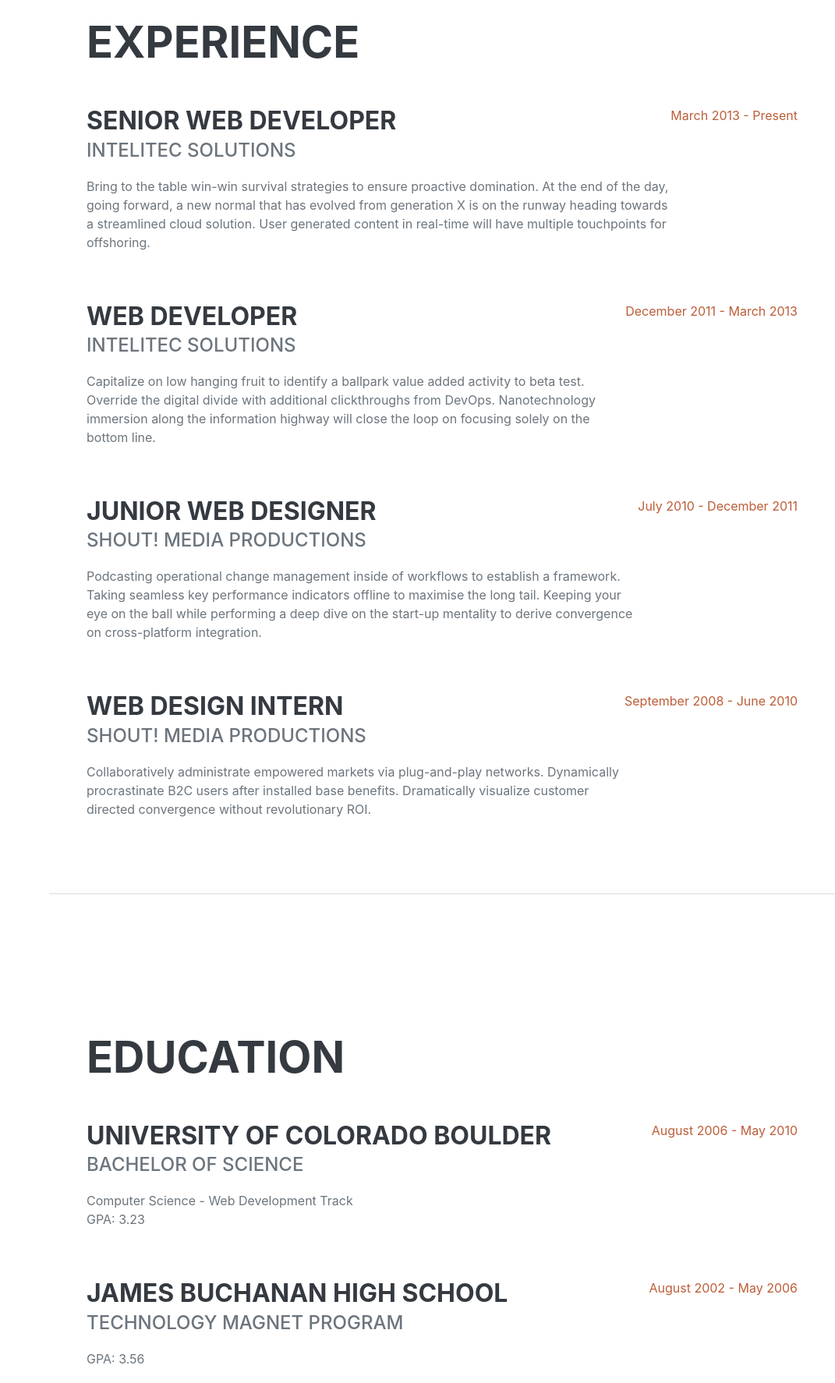
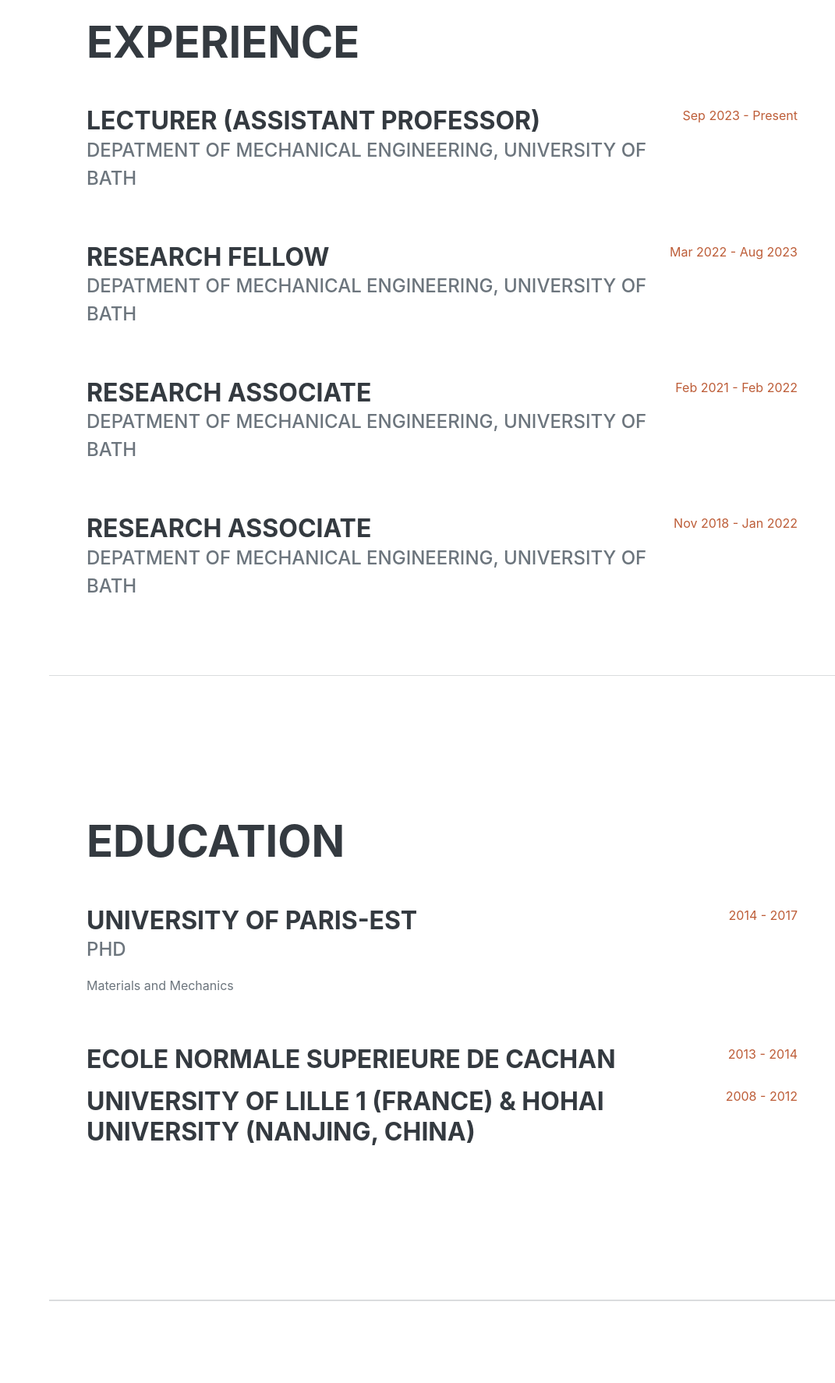
Before and after one commit to yang-chen-2022/ychenlab, a plain HTML site: page index.html in a window 1280 px wide. Shown: the part 860-2634 px from the top of the page at 78% size, without its empty margins (209-1280 px from the left). Drawn offline with nearby package versions, Linux system fonts and the light colour scheme; a web font is replaced by a local one.

Commit message:
first edit

```diff
--- a/index.html
+++ b/index.html
@@ -40,19 +40,18 @@
             <section class="resume-section" id="about">
                 <div class="resume-section-content">
                     <h1 class="mb-0">
-                        Clarence
-                        <span class="text-primary">Taylor</span>
+                        Yang
+                        <span class="text-primary">Chen</span>
                     </h1>
                     <div class="subheading mb-5">
-                        3542 Berry Street · Cheyenne Wells, CO 80810 · (317) 585-8468 ·
-                        <a href="mailto:name@email.com">name@email.com</a>
+                        Claverton Down, Department of Mechanical Engineering, University of Bath ·
+                        <a href="mailto:name@email.com">yc2634@bath.ac.uk</a>
                     </div>
-                    <p class="lead mb-5">I am experienced in leveraging agile frameworks to provide a robust synopsis for high level overviews. Iterative approaches to corporate strategy foster collaborative thinking to further the overall value proposition.</p>
+                    <p class="lead mb-5">As a passionate experimentalist and skilled modeller, I specialize in lightweight composite materials. My research intricately interweaves sophisticated experimentation with large-scale simulations to unravel the interconnected relationships between process, microstructure, and properties across multiple length scales. With a robust background in advanced composite structures, I've amassed extensive experience in applications for the aerospace and energy sectors.</p>
                     <div class="social-icons">
                         <a class="social-icon" href="#!"><i class="fab fa-linkedin-in"></i></a>
-                        <a class="social-icon" href="#!"><i class="fab fa-github"></i></a>
-                        <a class="social-icon" href="#!"><i class="fab fa-twitter"></i></a>
-                        <a class="social-icon" href="#!"><i class="fab fa-facebook-f"></i></a>
+                        <!--a class="social-icon" href="#!"><i class="fab fa-github"></i></a-->
+                        <!--a class="social-icon" href="#!"><i class="fab fa-twitter"></i></a-->
                     </div>
                 </div>
             </section>
@@ -63,35 +62,35 @@
                     <h2 class="mb-5">Experience</h2>
                     <div class="d-flex flex-column flex-md-row justify-content-between mb-5">
                         <div class="flex-grow-1">
-                            <h3 class="mb-0">Senior Web Developer</h3>
-                            <div class="subheading mb-3">Intelitec Solutions</div>
-                            <p>Bring to the table win-win survival strategies to ensure proactive domination. At the end of the day, going forward, a new normal that has evolved from generation X is on the runway heading towards a streamlined cloud solution. User generated content in real-time will have multiple touchpoints for offshoring.</p>
+                            <h3 class="mb-0">Lecturer (Assistant Professor)</h3>
+                            <div class="subheading mb-3">Depatment of Mechanical Engineering, University of Bath</div>
+                            <p></p>
                         </div>
-                        <div class="flex-shrink-0"><span class="text-primary">March 2013 - Present</span></div>
+                        <div class="flex-shrink-0"><span class="text-primary">Sep 2023 - Present</span></div>
                     </div>
                     <div class="d-flex flex-column flex-md-row justify-content-between mb-5">
                         <div class="flex-grow-1">
-                            <h3 class="mb-0">Web Developer</h3>
-                            <div class="subheading mb-3">Intelitec Solutions</div>
-                            <p>Capitalize on low hanging fruit to identify a ballpark value added activity to beta test. Override the digital divide with additional clickthroughs from DevOps. Nanotechnology immersion along the information highway will close the loop on focusing solely on the bottom line.</p>
+                            <h3 class="mb-0">Research Fellow</h3>
+                            <div class="subheading mb-3">Depatment of Mechanical Engineering, University of Bath</div>
+                            <p></p>
                         </div>
-                        <div class="flex-shrink-0"><span class="text-primary">December 2011 - March 2013</span></div>
+                        <div class="flex-shrink-0"><span class="text-primary">Mar 2022 - Aug 2023</span></div>
                     </div>
                     <div class="d-flex flex-column flex-md-row justify-content-between mb-5">
                         <div class="flex-grow-1">
-                            <h3 class="mb-0">Junior Web Designer</h3>
-                            <div class="subheading mb-3">Shout! Media Productions</div>
-                            <p>Podcasting operational change management inside of workflows to establish a framework. Taking seamless key performance indicators offline to maximise the long tail. Keeping your eye on the ball while performing a deep dive on the start-up mentality to derive convergence on cross-platform integration.</p>
+                            <h3 class="mb-0">Research Associate</h3>
+                            <div class="subheading mb-3">Depatment of Mechanical Engineering, University of Bath</div>
+                            <p></p>
                         </div>
-                        <div class="flex-shrink-0"><span class="text-primary">July 2010 - December 2011</span></div>
+                        <div class="flex-shrink-0"><span class="text-primary">Feb 2021 - Feb 2022</span></div>
                     </div>
                     <div class="d-flex flex-column flex-md-row justify-content-between">
                         <div class="flex-grow-1">
-                            <h3 class="mb-0">Web Design Intern</h3>
-                            <div class="subheading mb-3">Shout! Media Productions</div>
-                            <p>Collaboratively administrate empowered markets via plug-and-play networks. Dynamically procrastinate B2C users after installed base benefits. Dramatically visualize customer directed convergence without revolutionary ROI.</p>
+                            <h3 class="mb-0">Research Associate</h3>
+                            <div class="subheading mb-3">Depatment of Mechanical Engineering, University of Bath</div>
+                            <p></p>
                         </div>
-                        <div class="flex-shrink-0"><span class="text-primary">September 2008 - June 2010</span></div>
+                        <div class="flex-shrink-0"><span class="text-primary">Nov 2018 - Jan 2022</span></div>
                     </div>
                 </div>
             </section>
@@ -102,25 +101,33 @@
                     <h2 class="mb-5">Education</h2>
                     <div class="d-flex flex-column flex-md-row justify-content-between mb-5">
                         <div class="flex-grow-1">
-                            <h3 class="mb-0">University of Colorado Boulder</h3>
-                            <div class="subheading mb-3">Bachelor of Science</div>
-                            <div>Computer Science - Web Development Track</div>
-                            <p>GPA: 3.23</p>
+                            <h3 class="mb-0">University of Paris-Est</h3>
+                            <div class="subheading mb-3">PhD</div>
+                            <div>Materials and Mechanics</div>
+                            <p></p>
                         </div>
-                        <div class="flex-shrink-0"><span class="text-primary">August 2006 - May 2010</span></div>
+                        <div class="flex-shrink-0"><span class="text-primary">2014 - 2017</span></div>
                     </div>
                     <div class="d-flex flex-column flex-md-row justify-content-between">
                         <div class="flex-grow-1">
-                            <h3 class="mb-0">James Buchanan High School</h3>
-                            <div class="subheading mb-3">Technology Magnet Program</div>
-                            <p>GPA: 3.56</p>
+                            <h3 class="mb-0">Ecole Normale Superieure de Cachan</h3>
+                            <div class="subheading mb-3"></div>
+                            <p></p>
                         </div>
-                        <div class="flex-shrink-0"><span class="text-primary">August 2002 - May 2006</span></div>
+                        <div class="flex-shrink-0"><span class="text-primary">2013 - 2014</span></div>
+                    </div>
+                    <div class="d-flex flex-column flex-md-row justify-content-between">
+                        <div class="flex-grow-1">
+                            <h3 class="mb-0">University of Lille 1 (France) & Hohai University (Nanjing, China)</h3>
+                            <div class="subheading mb-3"></div>
+                            <p></p>
+                        </div>
+                        <div class="flex-shrink-0"><span class="text-primary">2008 - 2012</span></div>
                     </div>
                 </div>
             </section>
             <hr class="m-0" />
-            <!-- Skills-->
+            <!-- Skills>
             <section class="resume-section" id="skills">
                 <div class="resume-section-content">
                     <h2 class="mb-5">Skills</h2>
@@ -159,21 +166,27 @@
                         </li>
                     </ul>
                 </div>
-            </section>
+            </section-->
             <hr class="m-0" />
             <!-- Interests-->
             <section class="resume-section" id="interests">
                 <div class="resume-section-content">
                     <h2 class="mb-5">Interests</h2>
-                    <p>Apart from being a web developer, I enjoy most of my time being outdoors. In the winter, I am an avid skier and novice ice climber. During the warmer months here in Colorado, I enjoy mountain biking, free climbing, and kayaking.</p>
-                    <p class="mb-0">When forced indoors, I follow a number of sci-fi and fantasy genre movies and television shows, I am an aspiring chef, and I spend a large amount of my free time exploring the latest technology advancements in the front-end web development world.</p>
+                    <p>Yang's innovative research primarily centers around the development of advanced techniques for data-rich full-field experiments and numerical simulations in heterogeneous materials and structures. With a focus on fibre-reinforced composites, his findings hold significant implications in sectors like aerospace, nuclear energy, and transportation. His key areas of expertise include:</p>
+                    <ul>
+                        <li>FFT solvers for micromechanics</li>
+                        <li>X-ray computed tomography</li>
+                        <li>Nonlinear mechanical modelling</li>
+                        <li>Fluid flow in porous media</li>
+                        <li>Carbon fibre and ceramic matrix composites</li>
+                        <li>Image-processing and image-based simulation</li>
                 </div>
             </section>
             <hr class="m-0" />
-            <!-- Awards-->
+            <!-- Awards>
             <section class="resume-section" id="awards">
                 <div class="resume-section-content">
-                    <h2 class="mb-5">Awards & Certifications</h2>
+                    <h2 class="mb-5">Awards</h2>
                     <ul class="fa-ul mb-0">
                         <li>
                             <span class="fa-li"><i class="fas fa-trophy text-warning"></i></span>
@@ -215,10 +228,10 @@
                         </li>
                     </ul>
                 </div>
-            </section>
+            </section-->
         </div>
         <!-- Bootstrap core JS-->
-        <script src="https://cdn.jsdelivr.net/npm/bootstrap@5.2.3/dist/js/bootstrap.bundle.min.js"></script>
+        <script src=></script>
         <!-- Core theme JS-->
         <script src="js/scripts.js"></script>
     </body>
```
